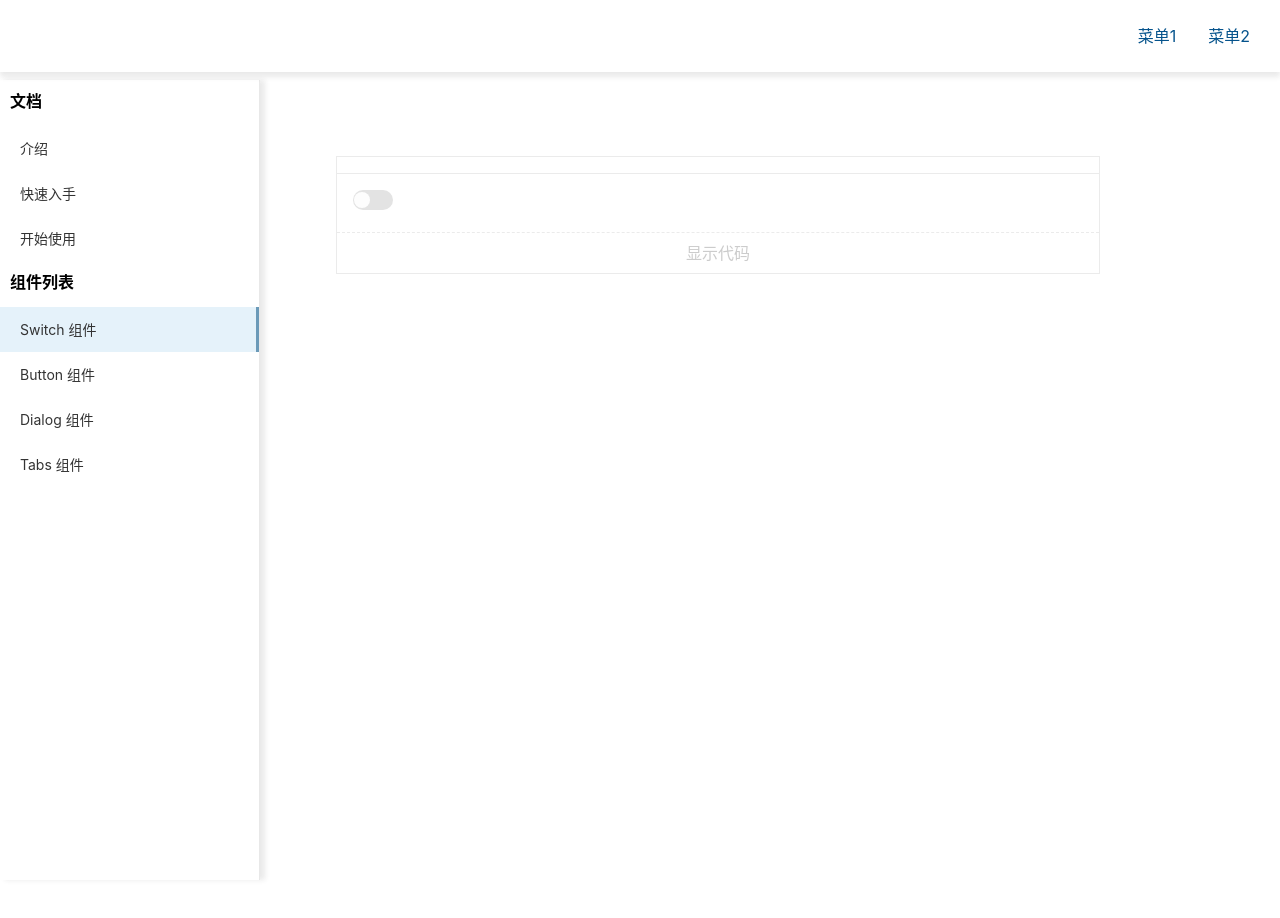
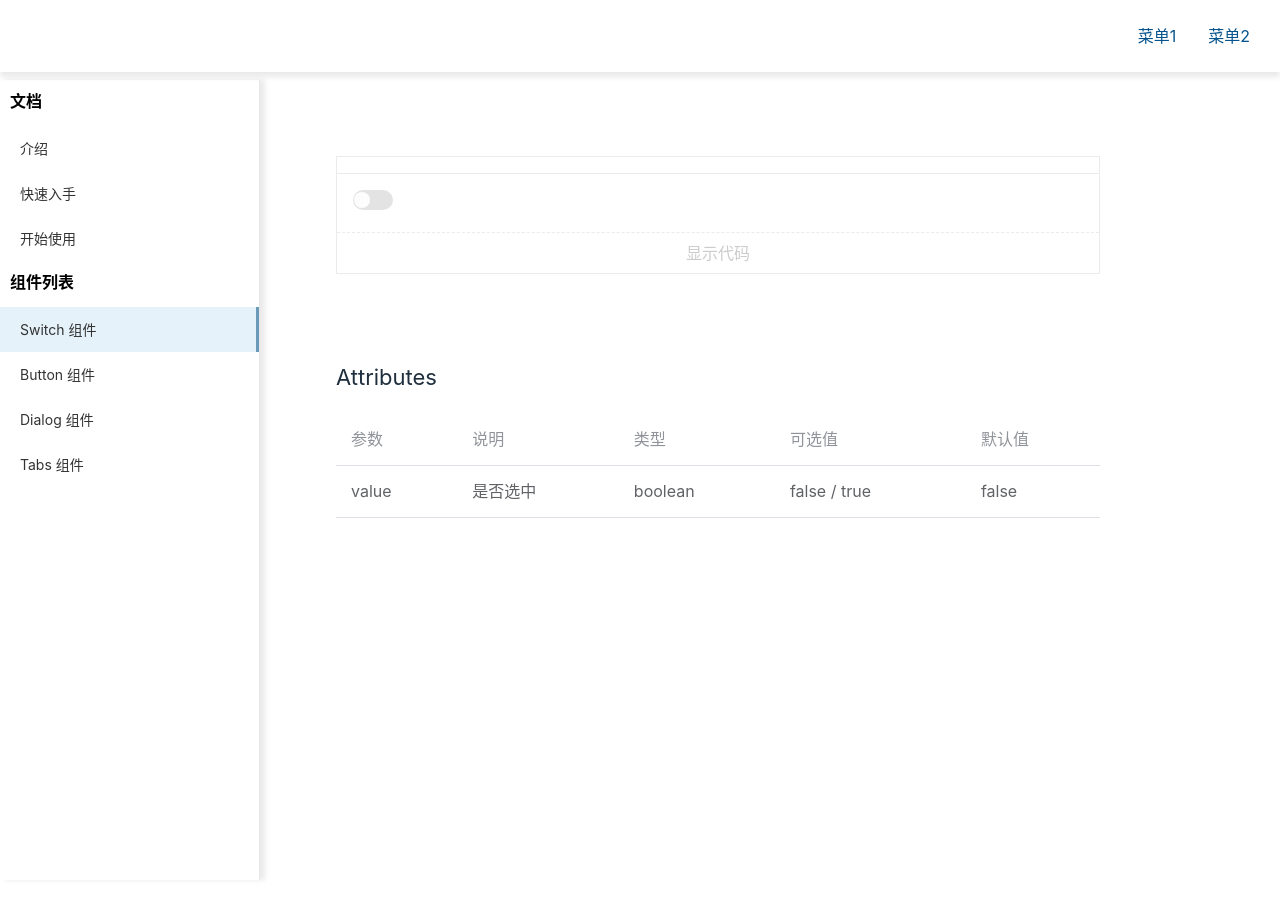
Before and after one commit to wangpf1129/zhizz-ui, a Vue app: page /#/doc/switch in a window 1280 px wide. Shown: the top 918 px of the page. Built offline with nearby package versions, Linux system fonts and the light colour scheme.

Commit message:
添加 Attr 组件 用来写属性

```diff
--- /dev/null
+++ b/src/components/Attr.vue
@@ -0,0 +1,68 @@
+<template>
+  <div class="z-attr">
+    <h2>Attributes</h2>
+    <table class="attr-table">
+      <thead>
+      <tr>
+        <th class="z-attr-title" v-for="(item,index) in columns">{{ item.title }}</th>
+      </tr>
+      </thead>
+      <tbody>
+      <tr v-for="(item,index) in data">
+        <td class="z-attr-title td" v-for="(value,key) in item">{{ value }}</td>
+      </tr>
+      </tbody>
+    </table>
+  </div>
+</template>
+
+<script lang="ts">
+export default {
+  name: 'attr',
+  props: {
+    columns: {
+      type: Object
+    },
+    data: {
+      type: Object
+    }
+  }
+}
+</script>
+
+<style lang="scss" scoped>
+.z-attr {
+  width: 100%;
+  overflow-x: auto;
+
+  h2 {
+    font-weight: 400;
+    color: #1f2f3d;
+    font-size: 22px;
+    margin: 55px 0 20px;
+  }
+
+  .attr-table {
+    width: 100%;
+    border-collapse: collapse;
+    background-color: #fff;
+    font-size: 14px;
+    margin-bottom: 45px;
+    line-height: 1.5em;
+  }
+
+  .z-attr-title {
+    text-align: left;
+    white-space: nowrap;
+    color: #909399;
+    font-weight: 400;
+    border-bottom: 1px solid #dcdfe6;
+    padding: 15px;
+    max-width: 250px;
+  }
+
+  .td {
+    color: #606266;
+  }
+}
+</style>
--- a/src/components/ButtonDoc.vue
+++ b/src/components/ButtonDoc.vue
@@ -1,20 +1,20 @@
 <template>
-  <Demo :component="ButtonDemo1"/>
-  <Demo :component="ButtonDemo2"/>
-  <Demo :component="ButtonDemo3"/>
-
+  <CodePer :component="ButtonDemo1"/>
+  <CodePer :component="ButtonDemo2"/>
+  <CodePer :component="ButtonDemo3"/>
 </template>
 
 
 <script lang="ts">
-import Demo from './Demo.vue';
+
 import ButtonDemo1 from '../dmoe-code/ButtonDemo1.vue';
 import ButtonDemo2 from '../dmoe-code/ButtonDemo2.vue';
 import ButtonDemo3 from '../dmoe-code/ButtonDemo3.vue';
+import CodePer from './CodePer.vue';
 
 export default {
   name: 'ButtonDemo',
-  components: {Demo},
+  components: {CodePer},
   setup() {
     const onClick = () => {
       console.log('hi');
--- a/src/components/Demo.vue
+++ b/src/components/CodePer.vue
@@ -23,7 +23,7 @@ import {computed, ref} from 'vue';
 const Prism = (window as any).Prism;
 
 export default {
-  name: 'Demo',
+  name: 'CodePer',
   props: {
     component: Object
   },
--- a/src/components/DialogDoc.vue
+++ b/src/components/DialogDoc.vue
@@ -1,16 +1,16 @@
 <template>
-  <Demo :component="DialogDemo1"/>
-  <Demo :component="DialogDemo2"/>
+  <CodePer :component="DialogDemo1"/>
+  <CodePer :component="DialogDemo2"/>
 </template>
 
 <script lang="ts">
-import Demo from './Demo.vue';
 import DialogDemo1 from '../dmoe-code/DialogDemo1.vue';
 import DialogDemo2 from '../dmoe-code/DialogDemo2.vue';
+import CodePer from './CodePer.vue';
 
 export default {
   name: 'DialogDemo',
-  components: {DialogDemo2, DialogDemo1, Demo},
+  components: {CodePer, DialogDemo2, DialogDemo1},
   setup() {
 
     return {DialogDemo1, DialogDemo2};
--- a/src/components/SwitchDoc.vue
+++ b/src/components/SwitchDoc.vue
@@ -1,17 +1,30 @@
 <template>
-  <Demo :component="SwitchDemo"/>
+  <CodePer :component="SwitchDemo"/>
+  <Attr :columns="columns" :data="data"></Attr>
 </template>
 
 <script lang="ts">
 import SwitchDemo from '../dmoe-code/SwitchDemo.vue';
-import Demo from './Demo.vue';
-
+import CodePer from './CodePer.vue';
+import Markdown from './Markdown.vue';
+import Attr from './Attr.vue';
+import {ref} from 'vue';
+import {columns} from '../lib/data';
 
 export default {
   name: 'SwitchDoc',
-  components: {Demo},
+  components: {Attr, Markdown, CodePer},
   setup() {
-    return {SwitchDemo};
+    const data = ref([
+      {
+        params: 'value',
+        desc: '是否选中',
+        type: 'boolean',
+        select: 'false / true',
+        default: 'false',
+      }
+    ]);
+    return {SwitchDemo, data, columns};
   }
 };
 </script>
--- a/src/components/TabsDoc.vue
+++ b/src/components/TabsDoc.vue
@@ -1,15 +1,15 @@
 <template>
-  <Demo :component="TabsDemo1"/>
+  <CodePer :component="TabsDemo1"/>
 </template>
 
 <script lang="ts">
 import {ref} from 'vue';
-import Demo from './Demo.vue';
 import TabsDemo1 from '../dmoe-code/TabsDemo1.vue';
+import CodePer from './CodePer.vue';
 
 export default {
   name: 'TabsDemo',
-  components: {TabsDemo1, Demo},
+  components: {CodePer, TabsDemo1},
   setup() {
     const title = ref('学习');
 
--- a/src/dmoe-code/SwitchDemo.vue
+++ b/src/dmoe-code/SwitchDemo.vue
@@ -22,5 +22,4 @@ export default {
 </script>
 
 <style lang="scss" scoped>
-
 </style>
--- /dev/null
+++ b/src/lib/data.ts
@@ -0,0 +1,31 @@
+const columns = [
+  {
+    title: '参数',
+    dataIndex: 'params',
+    key: 'age',
+  },
+  {
+    title: '说明',
+    dataIndex: 'desc',
+    key: 'age',
+  },
+  {
+    title: '类型',
+    dataIndex: 'type',
+    key: 'age',
+  },
+  {
+    title: '可选值',
+    dataIndex: 'select',
+    key: 'age',
+  },
+  {
+    title: '默认值',
+    dataIndex: 'default',
+    key: 'age',
+  },
+]
+
+export {
+  columns
+}
```
